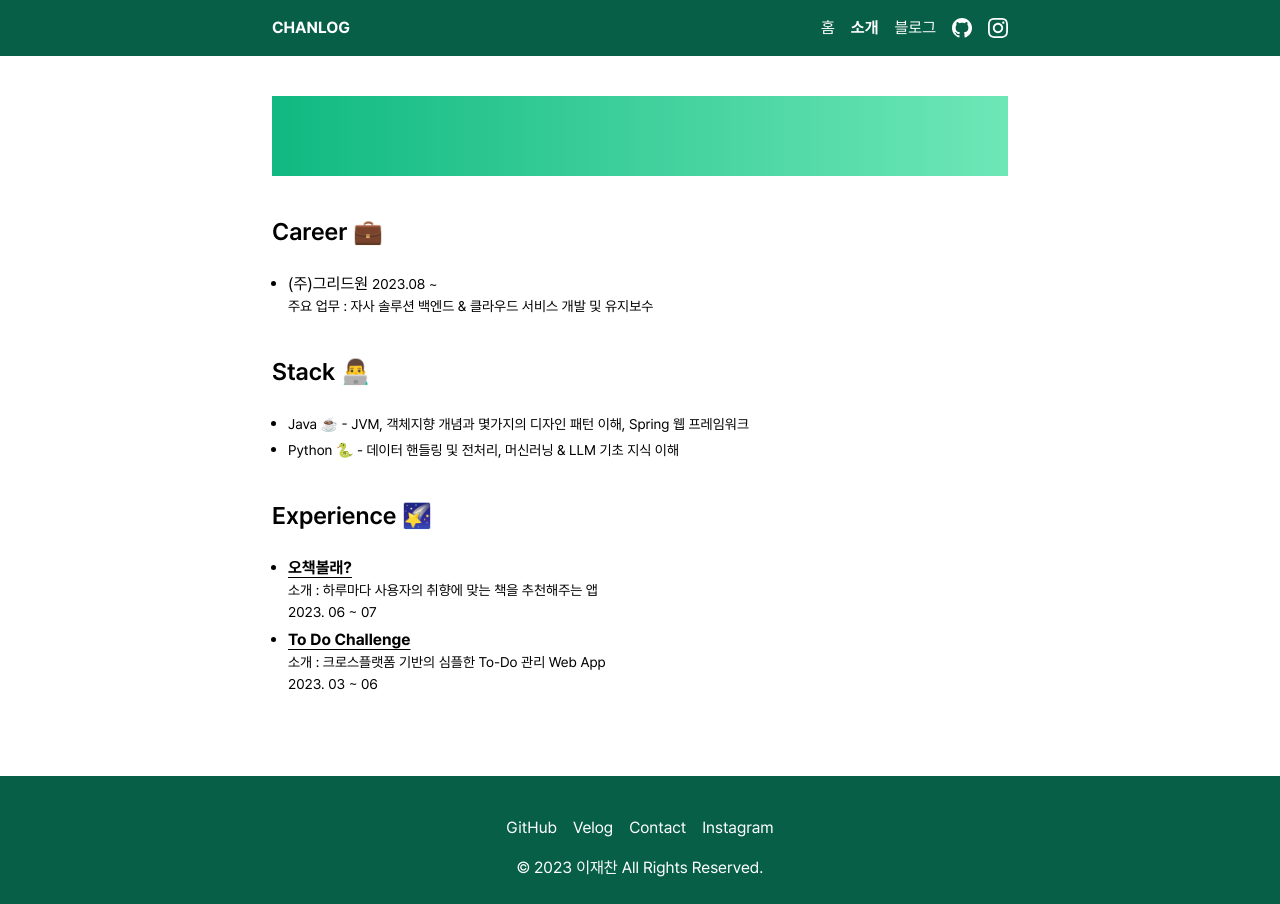
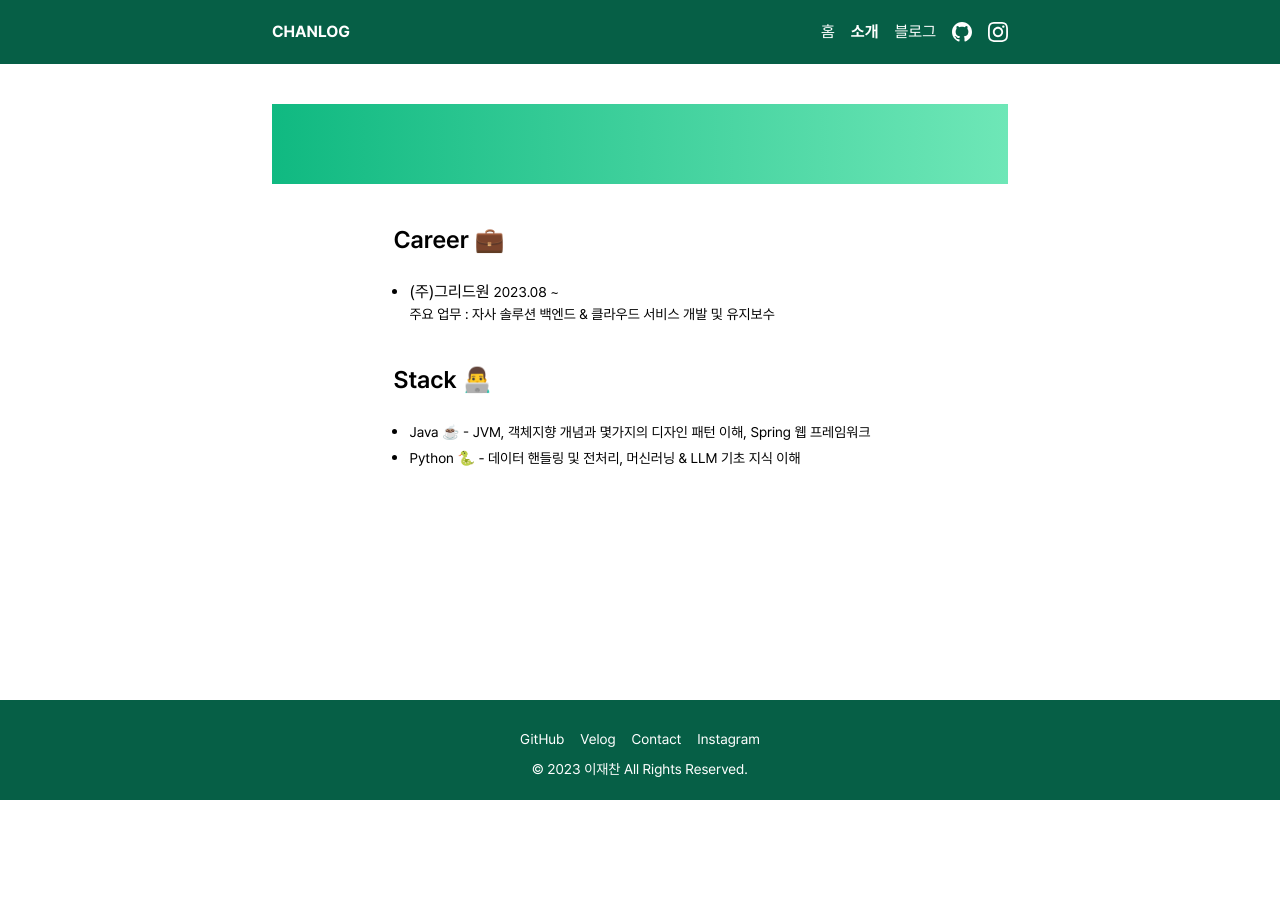
Before and after one commit to DevJaepaL/chanlog, a Next.js app: page /info in a window 1280 px wide. After the commit the page ends 800 px from the top, so only its background shows below. Built offline with nearby package versions, Linux system fonts and the light colour scheme.

Commit message:
🎨fix : 피드백 반영 CSS 수정

```diff
--- a/app/info/page.tsx
+++ b/app/info/page.tsx
@@ -10,21 +10,18 @@ export const metadata: Metadata = {
 export default function Info() {
   return (
     <section className="break-keep">
-      <section className="mb-10">
       <div className="h-20 bg-gradient-to-r from-emerald-500 to-emerald-300 mb-10"/>
+      <div className="flex flex-col items-center gap-4">
+        <div className="flex flex-col mb-10 justify-items-center">
           <h4 className="mb-6 text-2xl font-semibold">Career 💼</h4>
-        <ul className="flex list-disc flex-col gap-1 px-4">
+          <ul className="flex list-disc flex-col gap-1 px-4 mb-10">
             <li>
-            <div>
               <p>(주)그리드원 <span className="text-sm">2023.08 ~</span></p>
               <p className="text-sm">주요 업무 : 자사 솔루션 백엔드 & 클라우드 서비스 개발 및 유지보수</p>
-            </div>
             </li>
           </ul>
-      </section>
-      <section className="mb-10">
           <h4 className="mb-6 text-2xl font-semibold">Stack 👨‍💻</h4>
-        <ul className="flex list-disc flex-col gap-1 px-4">
+          <ul className="flex list-disc flex-col gap-1 px-4 mb-10">
             <li>
               <p className="text-sm">Java ☕ - JVM, 객체지향 개념과 몇가지의 디자인 패턴 이해, Spring 웹 프레임워크</p>
             </li>
@@ -32,34 +29,8 @@ export default function Info() {
               <p className="text-sm">Python 🐍 - 데이터 핸들링 및 전처리, 머신러닝 & LLM 기초 지식 이해</p>
             </li>
           </ul>
-      </section>
-      <section className="mb-10">
-        <h4 className="mb-6 text-2xl font-semibold">Experience 🌠</h4>
-        <ul className="flex list-disc flex-col gap-1 px-4">
-          <li>
-            <div>
-              <a href="https://github.com/DevJaepaL/TodayBooks" target="_blank">
-                <p className="font-semi-bold underline underline-offset-4 hover:font-bold">
-                  <strong>오책볼래?</strong>
-                </p>
-              </a>
-              <p className="text-sm">소개 : 하루마다 사용자의 취향에 맞는 책을 추천해주는 앱</p>
-              <span className="text-sm"> 2023. 06 ~ 07</span>
         </div>
-          </li>
-          <li>
-            <div>
-              <a href="https://quado-jjkl.web.app/" target="_blank">
-                <p className="font-semi-bold underline underline-offset-4 hover:font-bold">
-                  <strong>To Do Challenge</strong>
-                </p>
-              </a>
-              <p className="text-sm">소개 : 크로스플랫폼 기반의 심플한 To-Do 관리 Web App</p>
-              <span className="text-sm"> 2023. 03 ~ 06</span>
       </div>
-          </li>
-        </ul>
-      </section>
     </section>
   );
 }
--- a/app/page.tsx
+++ b/app/page.tsx
@@ -6,8 +6,8 @@ import { allPosts } from ".contentlayer/generated";
 export default function Home() {
   return (
     <section className="break-keep">
-      <div className="my-3 flex flex-col items-center gap-4">
-        <div className="flex h-[250px] w-[250px] flex-shrink-0 md:h-[250px] md:w-[250px]">
+      <div className="my-3 flex flex-col items-center gap-4 text-stone-900">
+        <div className="flex h-[250px] w-[250px] flex-shrink-0 md:h-[200px] md:w-[200px]">
           <Image
             src={avatar}
             alt="이재찬"
@@ -15,13 +15,15 @@ export default function Home() {
             className="h-full w-full rounded-full object-cover"
           />
         </div>
-        <p className="font-bold text-3xl">Jae Chan</p>
-        <small className="text-xs text-zinc-400">Back-End Developer</small>
-        <p className="mb-1 text-sm">바삐 흘러가는 중심에서<br/>생각을 정리하고 순간을 기록합니다.</p>
+        <div className="flex flex-col justify-items-center my-3">
+          <p className="font-bold text-3xl text-stone-800">Jae Chan</p>
+          <p className="mb-3 text-xs text-zinc-400">Back-End Developer</p>
+          <p className="mb-1 items-center text-sm">바삐 흘러가는 중심에서<br/>생각을 정리하고 순간을 기록합니다.</p>
+        </div>
       </div>
-      <div className="w-[100%] my-[5%] border-[3px] border-black/40"></div>
+      <div className="w-[100%] my-[5%] border-[2px] border-black/60"></div>
       <section className="mb-10">
-      <h1 className="mb-6 text-2xl font-bold">최근 작성한 것들</h1>
+      <h1 className="mb-6 text-2xl font-bold text-stone-800">최근 작성한 것들</h1>
       {allPosts
         .sort((a, b) => {
           if (new Date(a.publishedAt) > new Date(b.publishedAt)) return -1;
@@ -32,7 +34,7 @@ export default function Home() {
           <article key={post.slug} className="mb-6">
             <Link href={`/posts/${post.slug}`} className="flex flex-row">
               <img src={post.thumbnail} placeholder="blur" className="mr-4 w-52 h-24 object-cover border-solid border-3 rounded-lg"/>
-              <div className="flex flex-col justify-center">
+              <div className="flex flex-col justify-center text-stone-800">
                 <h2 className="text-2xl font-bold">{post.title}</h2>
                 <h6 className="my-1 text-sm font-normal text-gray-400">
                   {post.summary}
--- a/app/posts/[slug]/page.tsx
+++ b/app/posts/[slug]/page.tsx
@@ -46,10 +46,10 @@ const Post = ({ params }: { params: { slug: string } }) => {
   }
 
   return (
-    <section>
-      <div className="mb-4">
+    <section className="text-stone-800">
+      <div className="mb-4 text-stone-800">
         {/* <img src={post.thumbnail} className="mb-10 w-auto h-56 object-over rounded-xl"></img>         */}
-        <p className="mb-1 text-4xl font-semibold">
+        <p className="mb-1 text-2xl font-semibold text-stone-800">
           <Balancer>{post.title}</Balancer>
         </p>
         <h4 className="font-light text-gray-700 ">
--- a/components/footer.tsx
+++ b/components/footer.tsx
@@ -1,7 +1,7 @@
 function Footer() {
   return (
-    <footer className="mx-auto mt-auto flex w-full max-w-full items-center px-4 bg-emerald-800 text-white">
-      <div className="mt-4 flex w-full flex-col items-center justify-center gap-4 py-6">
+    <footer className="mx-auto mt-auto flex w-full max-w-full items-center px-4 bg-emerald-800 text-sm/[14px] text-white">
+      <div className="mt-2 flex w-full flex-col items-center justify-center gap-4 py-6">
         <div className="flex gap-4">
           <a  href="https://github.com/devjaepal"
               target="_blank"
--- a/components/mdx.tsx
+++ b/components/mdx.tsx
@@ -35,7 +35,7 @@ export function Mdx({ code }: { code: string }) {
   const Component = useMDXComponent(code);
 
   return (
-    <article className="prose max-w-3xl break-keep dark:prose-invert prose-h1:text-2xl prose-a:break-all">
+    <article className="prose max-w-3xl break-keep dark:prose-invert prose-h1:text-2xl prose-a:break-all text-stone-800">
       <Component components={{ ...components }} />
     </article>
   );
```
Also changed, not shown: 1 other file (tests, documents, lock files or other folders). Lines whose indentation alone changed are shown as unchanged.
